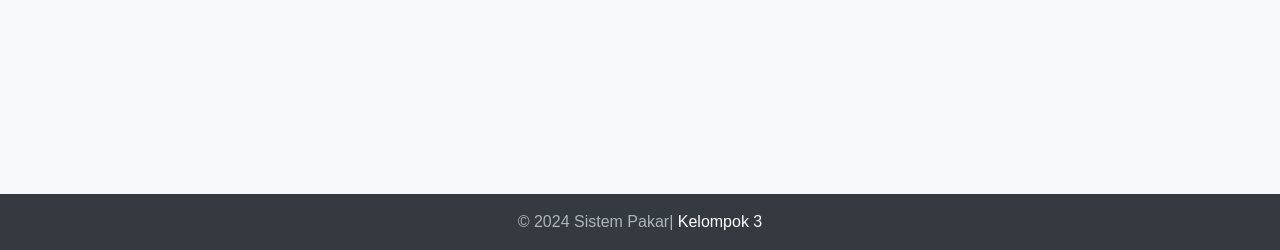
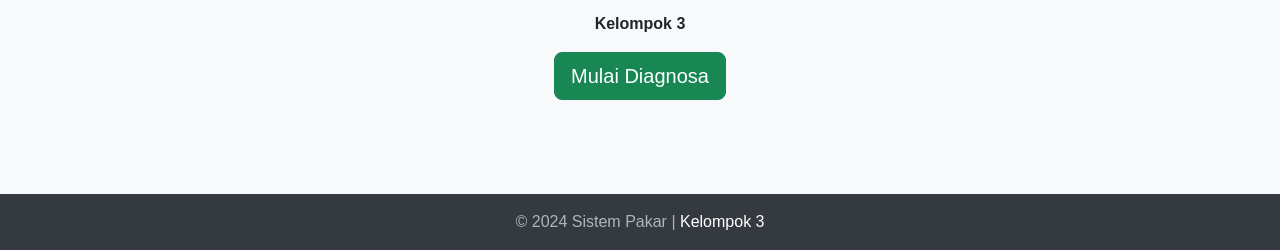
Before and after one commit to megamiiiii/diagnosa-penyakit-anak, a plain HTML site: page index.html in a window 1280 px wide. Shown: the part 550-800 px from the top of the page. Drawn offline with nearby package versions, Linux system fonts and the light colour scheme.

Commit message:
Update index.html

```diff
--- a/index.html
+++ b/index.html
@@ -13,13 +13,19 @@
             flex-direction: column;
             height: 100vh;
             margin: 0;
+            justify-content: center; /* Menyusun konten secara vertikal di tengah */
+            align-items: center; /* Menyusun konten secara horizontal di tengah */
         }
         .content {
-            flex-grow: 1;
+            text-align: center;
         }
         footer {
             background: #343a40;
             color: #adb5bd;
+            width: 100%;
+            position: absolute;
+            bottom: 0;
+            text-align: center;
         }
         footer a {
             color: #fff;
@@ -31,7 +37,7 @@
     </style>
 </head>
 <body>
-    <div class="container text-center my-5 content">
+    <div class="container my-5 content">
         <h1 class="display-6 fw-bold">SISTEM PAKAR</h1>
         <h1 class="display-6 fw-bold">DIAGNOSA PENYAKIT ANAK</h1>
         <img src="logo_perguruanTinggi_7.png" alt="Logo STMIK" class="img-fluid my-4" style="max-width: 200px;">
@@ -40,8 +46,8 @@
         <a href="pakar.html" class="btn btn-success btn-lg">Mulai Diagnosa</a>
     </div>
 
-    <footer class="text-center py-3">
-        <p class="mb-0">© 2024 Sistem Pakar| <a href="#">Kelompok 3</a></p>
+    <footer class="py-3">
+        <p class="mb-0">© 2024 Sistem Pakar | <a href="#">Kelompok 3</a></p>
     </footer>
 
     <script src="https://cdn.jsdelivr.net/npm/bootstrap@5.3.2/dist/js/bootstrap.bundle.min.js"></script>
```
